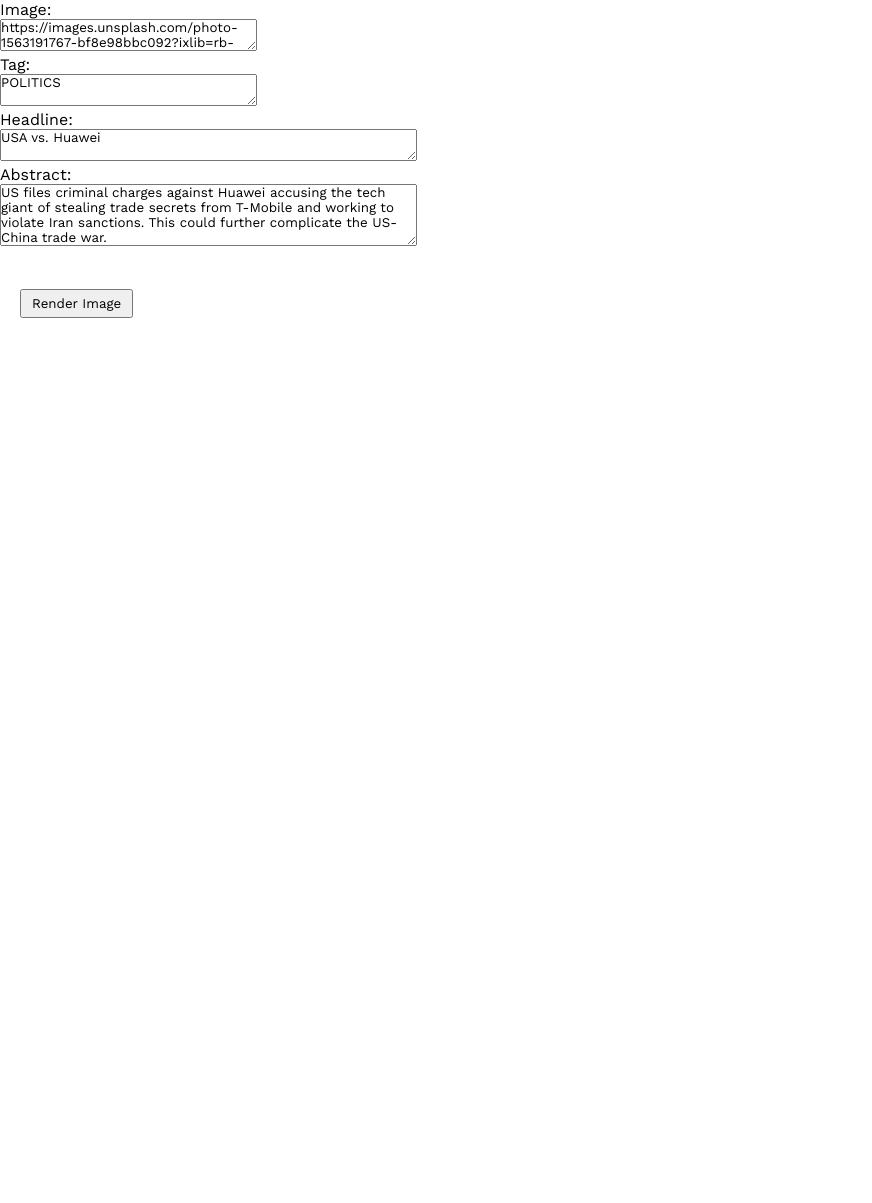
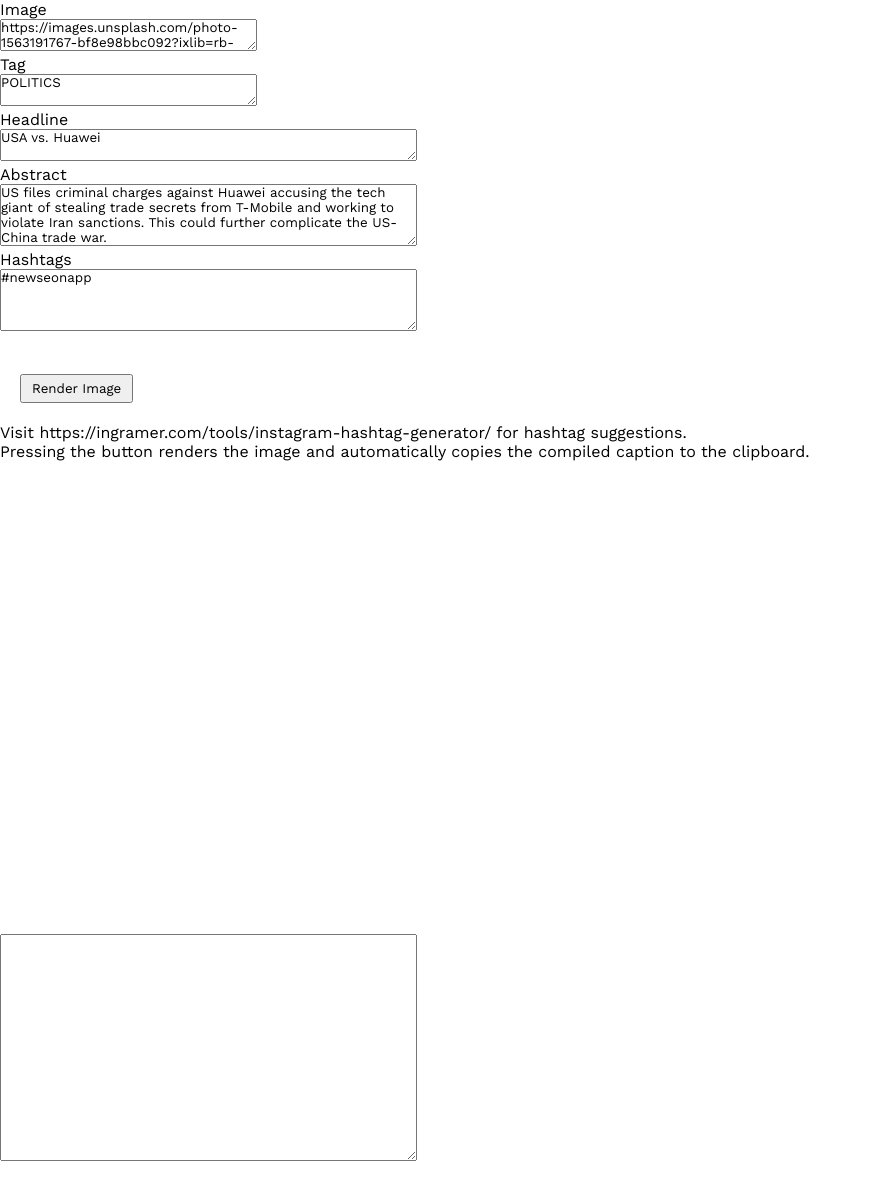
Before and after one commit to bdcorps/newseon-backend-api-2, a Node server app: template views/renderInstagram.ejs in a window 1280 px wide. Shown: the whole page, without its empty margins (0-872 px from the left). Before the commit the page ends 318 px from the top, so only its background shows below. Run offline with Node 20, Linux system fonts and the light colour scheme; the template is opened without the code that fills it, so the values that code supplies are empty; some libraries are stand-ins or nearby versions.

Commit message:
add instagram hashtag support

```diff
--- a/public/js/renderInstagram.js
+++ b/public/js/renderInstagram.js
@@ -15,6 +15,16 @@
       logging: true
     }).then(canvas => {
       $("#renderContainer").html(canvas);
+      $("#renderCaption").html(
+        $("#abstract").val() +
+          "&#13;&#10;.&#13;&#10;.&#13;&#10;.&#13;&#10;.&#13;&#10;" +
+          $("#hashtags").val() +
+          "&#13;&#10;" +
+          "Follow @newseonapp for more tech news."
+      );
+
+      $("#renderCaption").select();
+      document.execCommand("copy");
     });
   });
 });
--- a/views/renderInstagram.ejs
+++ b/views/renderInstagram.ejs
@@ -1,14 +1,19 @@
 <!DOCTYPE html>
 <html lang="en">
-
   <head>
     <meta charset="UTF-8" />
     <meta name="viewport" content="width=device-width, initial-scale=1.0" />
     <meta http-equiv="X-UA-Compatible" content="ie=edge" />
-    <link href="https://fonts.googleapis.com/css?family=Work+Sans&display=swap" rel="stylesheet" />
+    <link
+      href="https://fonts.googleapis.com/css?family=Work+Sans&display=swap"
+      rel="stylesheet"
+    />
     <script src="https://html2canvas.hertzen.com/dist/html2canvas.js"></script>
-    <script src="https://code.jquery.com/jquery-3.4.1.js"
-        integrity="sha256-WpOohJOqMqqyKL9FccASB9O0KwACQJpFTUBLTYOVvVU=" crossorigin="anonymous"></script>
+    <script
+      src="https://code.jquery.com/jquery-3.4.1.js"
+      integrity="sha256-WpOohJOqMqqyKL9FccASB9O0KwACQJpFTUBLTYOVvVU="
+      crossorigin="anonymous"
+    ></script>
     <script src="js/renderInstagram.js"></script>
     <link rel="stylesheet" type="text/css" href="css/renderInstagram.css" />
     <title>Document</title>
@@ -16,26 +21,47 @@
 
   <body>
     <!-- <form action="/render-image"> -->
-    Image:<br />
+    Image<br />
     <textarea id="image" cols="30" type="text" name="image">
-https://images.unsplash.com/photo-1563191767-bf8e98bbc092?ixlib=rb-1.2.1&ixid=eyJhcHBfaWQiOjEyMDd9&auto=format&fit=crop&w=634&q=80</textarea>
+https://images.unsplash.com/photo-1563191767-bf8e98bbc092?ixlib=rb-1.2.1&ixid=eyJhcHBfaWQiOjEyMDd9&auto=format&fit=crop&w=634&q=80</textarea
+    >
     <br />
-    Tag:<br />
+    Tag<br />
     <textarea id="tag" cols="30" type="text" name="tag">POLITICS</textarea>
     <br />
-    Headline:<br />
+    Headline<br />
     <textarea rows="2" cols="50" id="headline" type="text" name="headline">
-USA vs. Huawei</textarea>
+USA vs. Huawei</textarea
+    >
     <br />
-    Abstract:<br />
+    Abstract<br />
     <textarea rows="4" cols="50" id="abstract" type="text" name="abstract">
-US files criminal charges against Huawei accusing the tech giant of stealing trade secrets from T-Mobile and working to violate Iran sanctions. This could further complicate the US-China trade war.</textarea>
+US files criminal charges against Huawei accusing the tech giant of stealing trade secrets from T-Mobile and working to violate Iran sanctions. This could further complicate the US-China trade war.</textarea
+    >
+    <br />
+    Hashtags<br />
+    <textarea rows="4" cols="50" id="hashtags" type="text" name="hashtags">
+#newseonapp</textarea
+    >
+
     <br /><br />
+
     <button id="render">Render Image</button>
+    <p>
+      Visit https://ingramer.com/tools/instagram-hashtag-generator/ for hashtag
+      suggestions.
+    </p>
+
+    <p>
+      Pressing the button renders the image and automatically copies the
+      compiled caption to the clipboard.
+    </p>
     <!-- </form> -->
 
-    <div style="
-    zoom: 0.35; opacity: 0;">
+    <div
+      style="
+    zoom: 0.35; opacity: 0;"
+    >
       <div class="container">
         <div class="center">
           <div class="content">
@@ -43,8 +69,10 @@
               <img src="./images/newseon-logo.png" alt="" />
             </div>
             <div class="news-img">
-                        <img src="https://images.unsplash.com/photo-1563191767-bf8e98bbc092?ixlib=rb-1.2.1&ixid=eyJhcHBfaWQiOjEyMDd9&auto=format&fit=crop&w=634&q=80"
-                            alt="" />
+              <img
+                src="https://images.unsplash.com/photo-1563191767-bf8e98bbc092?ixlib=rb-1.2.1&ixid=eyJhcHBfaWQiOjEyMDd9&auto=format&fit=crop&w=634&q=80"
+                alt=""
+              />
             </div>
             <div class="news-content">
               <p class="tag"></p>
@@ -55,9 +83,21 @@
         </div>
       </div>
     </div>
-    <div id="renderContainer">
 
-    </div>
+    <textarea
+      rows="15"
+      cols="50"
+      id="renderCaption"
+      type="text"
+      name="renderCaption"
+      id="renderCaption"
+    >
+    </textarea>
+
+    <br />
+    <br />
+    <div id="renderContainer"></div>
+
+    <br />
   </body>
-
 </html>
```
Also changed, not shown: 3 other files. Lines whose indentation alone changed are shown as unchanged.
